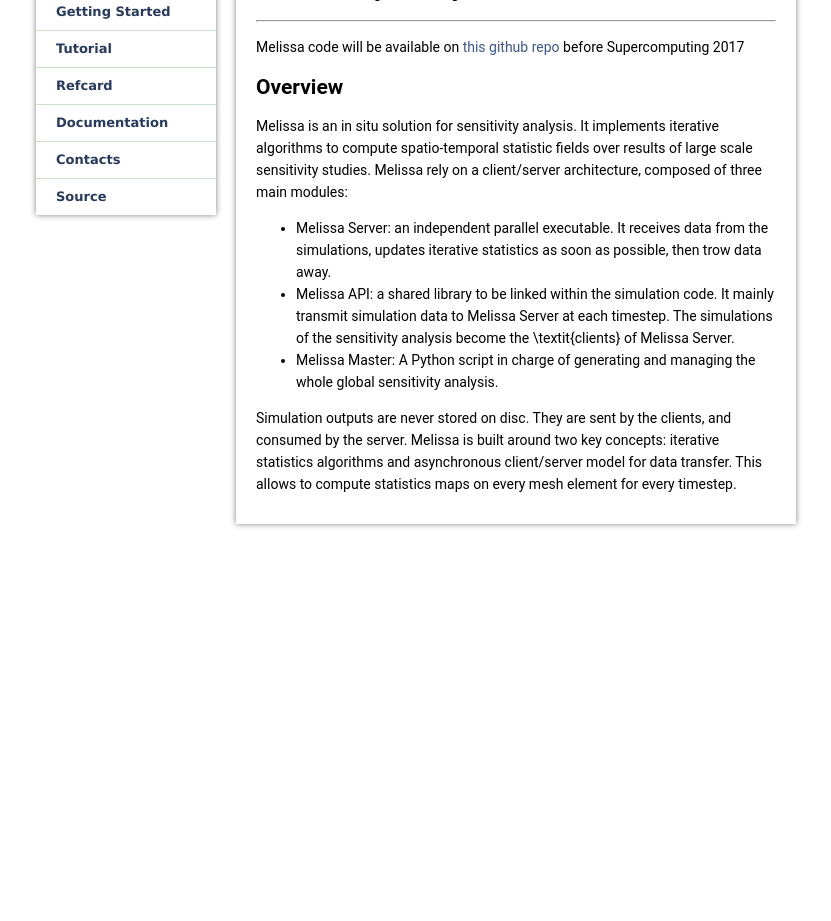
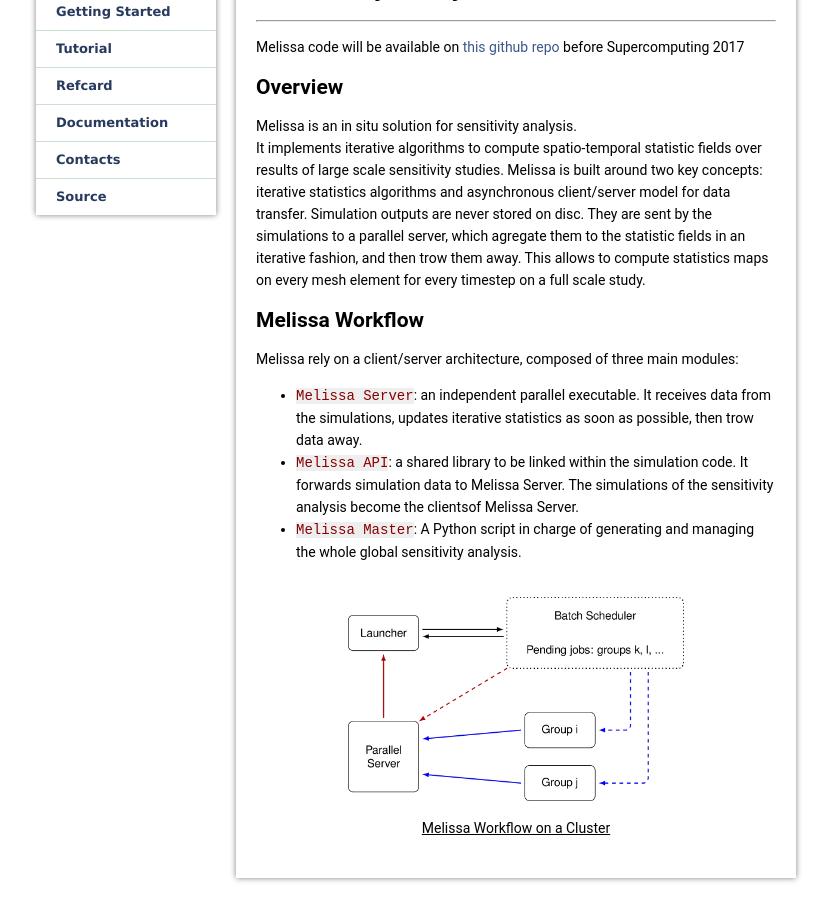
Before and after one commit to melissa-sa/melissa-sa.github.io, a plain HTML site: page index.html in a window 1280 px wide. Shown: the part 135-1056 px from the top of the page, without its empty margins (224-1055 px from the left). Before the commit the page ends 800 px from the top, so only its background shows below. Drawn offline with Linux system fonts and the light colour scheme.

Commit message:
add workflow figure

```diff
--- a/index.html
+++ b/index.html
@@ -40,18 +40,25 @@
             </p>
             <h2>Overview</h2>
             <p>
-              Melissa is an in situ solution for sensitivity analysis.
+              Melissa is an in situ solution for sensitivity analysis.<br />
               It implements iterative algorithms to compute spatio-temporal statistic fields over results of large scale sensitivity studies.
+              Melissa is built around two key concepts: iterative statistics algorithms and asynchronous client/server model for data transfer.
+              Simulation outputs are never stored on disc. They are sent by the simulations to a parallel server, which agregate them to the statistic fields in an iterative fashion, and then trow them away.
+              This allows to compute statistics maps on every mesh element for every timestep on a full scale study.
+            </p>
+            <h2>Melissa Workflow</h2>
+            <p>
+
               Melissa rely on a client/server architecture, composed of three main modules:
               <ul>
-                <li> Melissa Server: an independent parallel executable. It receives data from the simulations, updates iterative statistics as soon as possible, then trow data away.</li>
-                <li> Melissa API: a shared library to be linked within the simulation code. It mainly transmit simulation data to Melissa Server at each timestep. The simulations of the sensitivity analysis become the \textit{clients} of Melissa Server.</li>
-                <li> Melissa Master: A Python script in charge of generating and managing the whole global sensitivity analysis.</li>
+                <li> <code class="code">Melissa Server</code>: an independent parallel executable. It receives data from the simulations, updates iterative statistics as soon as possible, then trow data away.</li>
+                <li> <code class="code">Melissa API</code>: a shared library to be linked within the simulation code. It forwards simulation data to Melissa Server. The simulations of the sensitivity analysis become the clientsof Melissa Server.</li>
+                <li> <code class="code">Melissa Master</code>: A Python script in charge of generating and managing the whole global sensitivity analysis.</li>
               </ul>
-
-              Simulation outputs are never stored on disc. They are sent by the clients, and consumed by the server.
-              Melissa is built around two key concepts: iterative statistics algorithms and asynchronous client/server model for data transfer.
-              This allows to compute statistics maps on every mesh element for every timestep.
+              <figure>
+                <img src="src/workflow.png" alt="Melissa workflow" title="Melissa workflow" width="80%"/>
+                <figcaption>Melissa Workflow on a Cluster</figcaption>
+              </figure>
             </p>
           </section>
         </div>
--- a/melissa.css
+++ b/melissa.css
@@ -317,3 +317,19 @@ hr
 {
     color: rgba(0, 100, 10, 0.2);
 }
+
+figure
+{
+    text-align: center;
+    padding: 10px;
+}
+
+figure figcaption
+{
+    text-decoration: underline;
+}
+
+figure img
+{
+    padding: 10px;
+}
```
Also changed, not shown: src/workflow.png (added).
